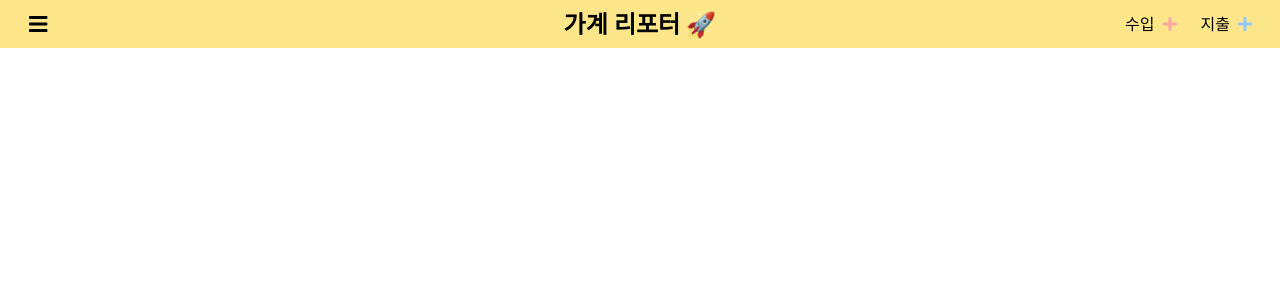
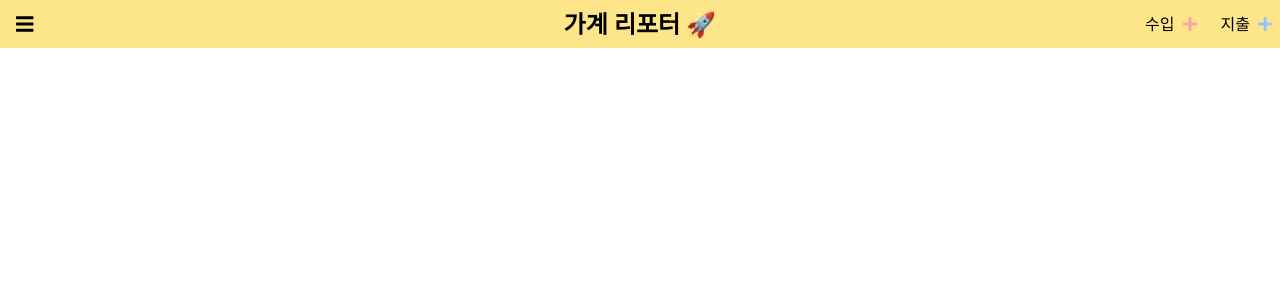
Before and after one commit to SUPINKIM/account_reporter, a Vue app: page / in a window 1280 px wide. Shown: the top 300 px of the page. Built offline with nearby package versions, Linux system fonts and the light colour scheme.

Commit message:
style: HEADER 디자인 수정

```diff
--- a/src/components/Header.vue
+++ b/src/components/Header.vue
@@ -1,6 +1,6 @@
 <script setup lang="ts">
-import { useStore } from 'vuex';
-import { ModalView } from '../vuex/ModalStore';
+import { ModalView } from '../utils/types';
+import { useStore } from '../vuex/store';
 
 const store = useStore();
 
@@ -14,19 +14,21 @@ const onClickHandle = (payload: ModalView) => {
 </script>
 
 <template>
-  <nav class="w-full h-12 grid grid-cols-7 bg-amber-200 cursor-pointer">
+  <nav class="w-full h-12 bg-amber-200 cursor-pointer fixed flex">
     <div
       id="menu-bar"
-      class="h-full col-span-1 text-xl leading-10 flex items-center pl-8 hover:scale-105"
+      class="w-fit h-full relative left-4 text-xl leading-10 flex items-center hover:scale-105"
     >
       <font-awesome-icon icon="bars" />
     </div>
     <h1
-      class="col-span-5 text-2xl font-bold h-full flex items-center justify-center"
+      class="w-fit h-full text-2xl font-bold flex items-center justify-center absolute left-1/2 -translate-x-1/2"
     >
       가계 리포터 🚀
     </h1>
-    <div class="flex justify-center col-span-1 leading-10 gap-x-2">
+    <div
+      class="w-fit justify-center leading-10 gap-x-2 hidden md:flex absolute inset-y-0 right-0"
+    >
       <button :class="buttonStyle" @click="onClickHandle('INCOME_FORM')">
         수입<font-awesome-icon icon="plus" class="text-red-300" />
       </button>
```
